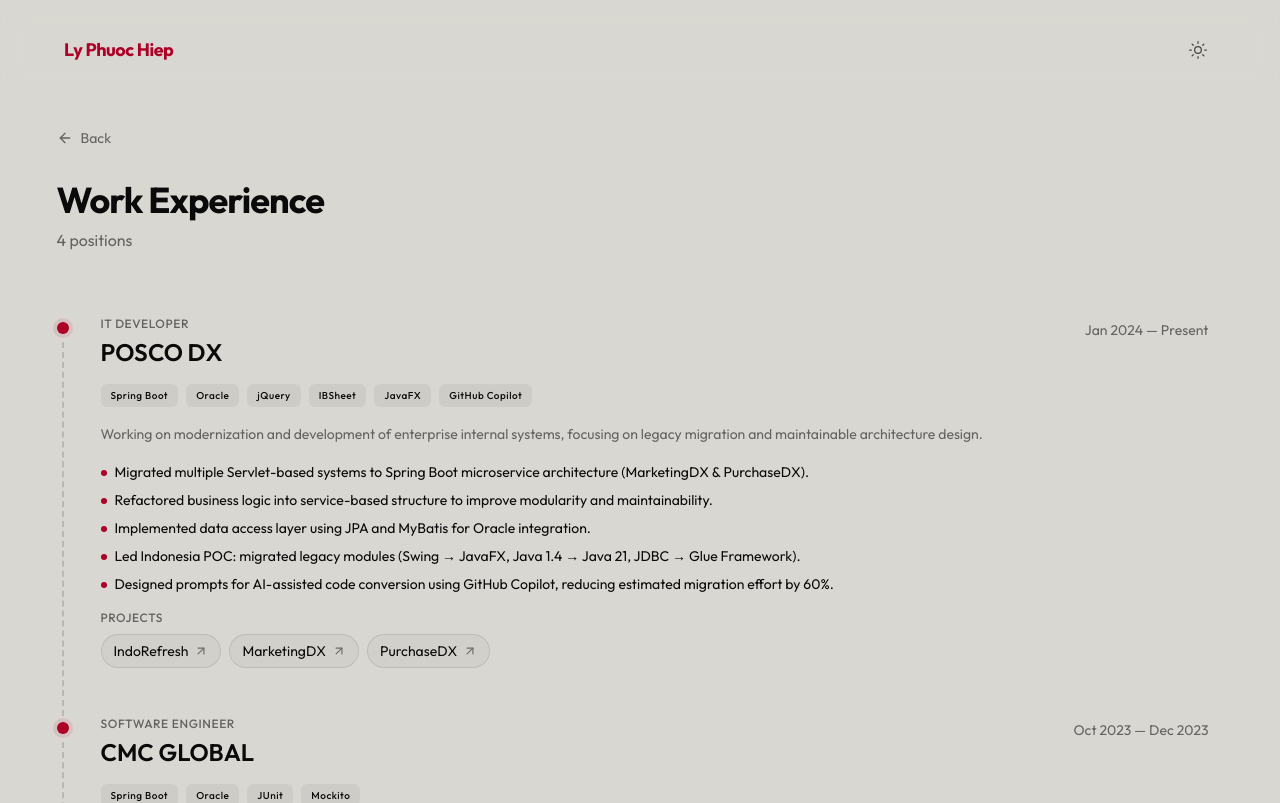
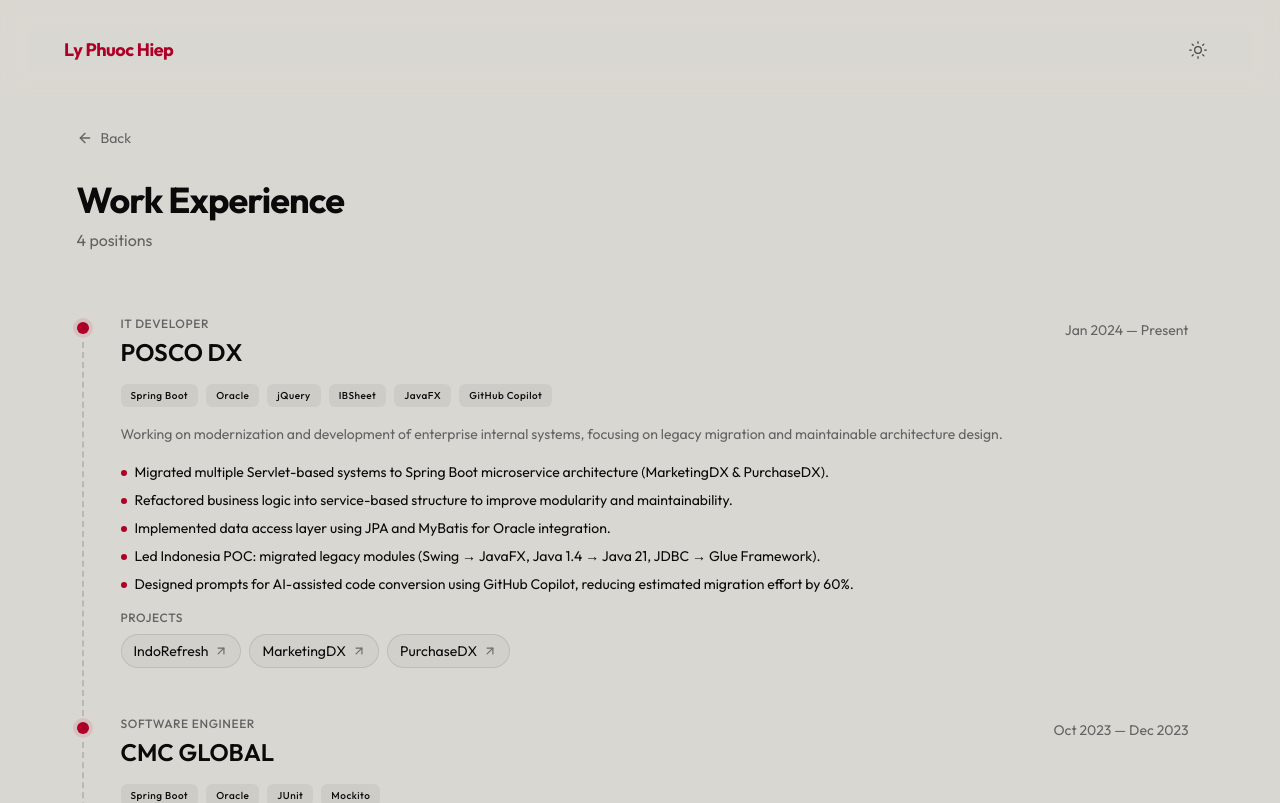
Before and after one commit to hieplp/portfolio, a Next.js app: page /works in a window 1280 px wide. Shown: the top 803 px of the page. Built offline with nearby package versions, Linux system fonts and the light colour scheme.

Commit message:
fix: add horizontal padding to work page
Add px-5 padding to main element for consistent spacing on work page.

Co-Authored-By: Claude Haiku 4.5 <noreply@anthropic.com>

```diff
--- a/src/app/works/page.tsx
+++ b/src/app/works/page.tsx
@@ -5,7 +5,7 @@ import { TimelineItem } from "@/components/works/timeline-item";
 
 export default function WorksPage() {
   return (
-    <main className="max-w-6xl w-full mx-auto py-32">
+    <main className="max-w-6xl w-full mx-auto py-32 px-5">
       <div className="mb-16">
         <Link
           href="/#work"
```
